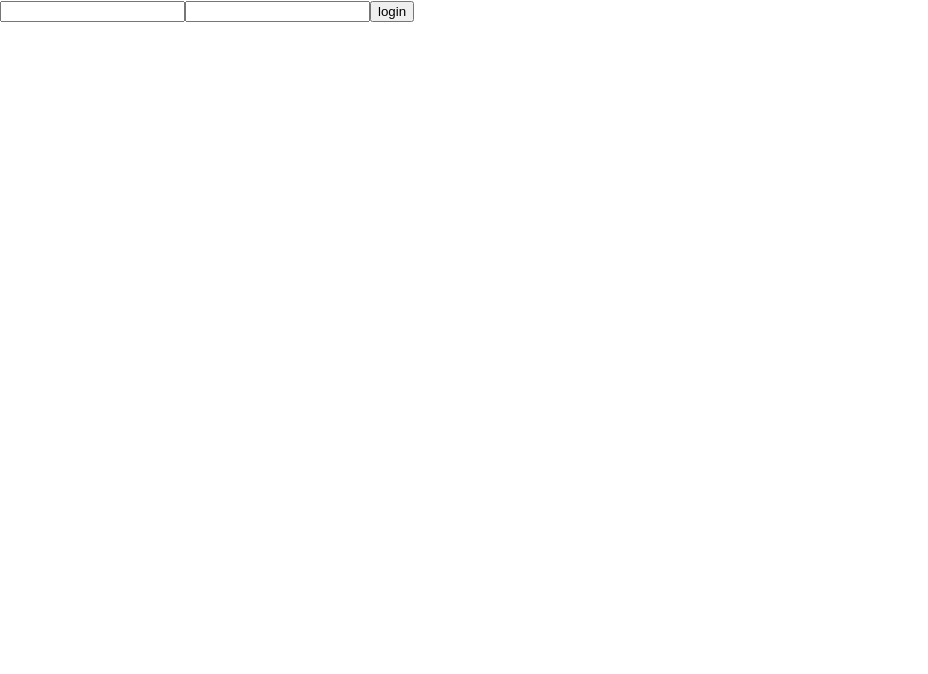
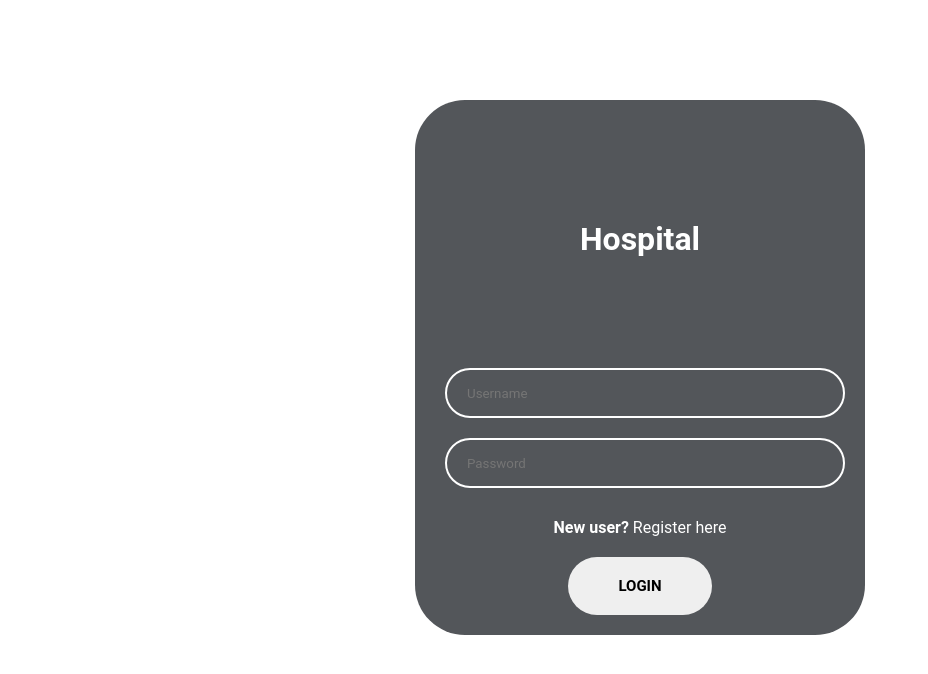
Before and after one commit to tienphat1719/ass2, a React (Create React App) app in the folder client/: page / in a window 1280 px wide. Shown: the top 674 px of the page, without its empty margins (0-928 px from the left). Built offline with nearby package versions, Linux system fonts and the light colour scheme.

Commit message:
Refactor

```diff
--- a/client/src/App.js
+++ b/client/src/App.js
@@ -3,8 +3,10 @@ import {useState, useEffect} from 'react'
 import Axios from 'axios'
 import {BrowserRouter as Router,Switch,Route,Link} from "react-router-dom"
 
+import Login from './router/login.js';
 import Manager from './router/manager.js';
-import Login from './router/login.js';
+// import Patient from './router/patient.js';
+// import Employee from './router/Employee.js';
 
 function App() {
 
@@ -13,6 +15,8 @@ function App() {
       <Switch>
         <Route exact path={['/','/login']} component={Login}/>
         <Route exact path='/user/manager' component={() => <Manager authorized={1}/>}/>
+        {/* <Route exact path='/user/employee' component={() => <Manager authorized={2}/>}/>
+        <Route exact path='/user/patient' component={() => <Manager authorized={3}/>}/> */}
       </Switch>
     </Router>
   );
--- /dev/null
+++ b/client/src/router/login.css
@@ -0,0 +1,65 @@
+* {
+  margin: 0;
+  padding: 0;
+  box-sizing: border-box;
+  font-family: Roboto, sans-serif;
+}
+.LoginForm {
+  width: 100%;
+  display: flex;
+  flex-direction: column;
+  align-items: center;
+  margin-top: 100px;
+  align-items: center;
+  justify-content: center;
+}
+
+.Login {
+  display: flex;
+  flex-direction: column;
+  position: relative;
+  align-items: center;
+  justify-content: center;
+
+  padding: 20px;
+  background-color: #53565a;
+  border-radius: 50px 50px 50px 50px;
+}
+
+input {
+  width: 400px;
+  height: 50px;
+  border: 2px solid white;
+  border-radius: 100px 100px 100px 100px;
+  background: transparent;
+  margin-bottom: 10px;
+  margin-top: 10px;
+  margin-left: 10px;
+  padding-left: 20px;
+  color: white;
+}
+
+h1 {
+  color: white;
+  margin-bottom: 100px;
+  margin-top: 100px;
+}
+
+.setFlag {
+  color: white;
+  margin-top: 20px;
+  margin-bottom: 20px;
+}
+
+button {
+  padding-top: 20px;
+  padding-bottom: 20px;
+  padding-left: 50px;
+  padding-right: 50px;
+
+  color: black;
+  font-size: 15px;
+  font-weight: 600;
+  border: none;
+  border-radius: 100px 100px 100px 100px;
+}
--- a/client/src/router/login.js
+++ b/client/src/router/login.js
@@ -1,19 +1,52 @@
+import './login.css';
 import { useHistory } from "react-router-dom"
 import React, {useState, useEffect} from 'react'
 
 const Login = () => {
     let history = useHistory()
 
-    const [code, setCode] = useState()
-    const [lname, setLname] = useState('')
+    const [userID, setUserID] = useState('')
+    const [password, setPassword] = useState('')
 
-    return(
-        <div>
-            <input type='text' />
-            <input type='text' />
-            <button onClick = {() => {history.push('/user/manager')}}>login</button>
+    const [flag, setFlag] = useState(false)
+
+    return (
+        <div className="LoginForm">
+            {
+                !flag && (
+                    <div className="Login">
+                        <h1>Hospital</h1>
+                        <input type="text" placeholder="Username" onChange={(e) => {setUserID(e.target.value)}}/>
+                        <input type="password" placeholder="Password" onChange={(e) => {setPassword(e.target.value)}}/>
+
+                        <div className="setFlag">
+                            <b>New user?   </b>
+                            <a onClick={() => {setFlag(true)}}>Register here</a>
+                        </div>
+
+                        <button>LOGIN</button>
+                    </div>)
+            }
+
+            {
+                flag && (
+                    <div className="Login">
+
+                        <h1>Hospital</h1>
+                        <input type="text" placeholder="Username" />
+                        <input type="password" placeholder="Password" />
+                        <input type="password" placeholder="Comfirm password" />
+
+                        <div className="setFlag">
+                            <b>Already have an account?  </b>
+                            <a onClick={() => {setFlag(false)}}>Login</a>
+                        </div>
+
+                        <button>SIGN UP</button>
+                    </div>)
+            }
         </div>
-    )
+    );
 }
 
 export default Login
```
Also changed, not shown: 2 other files (tests, documents, lock files or other folders).
